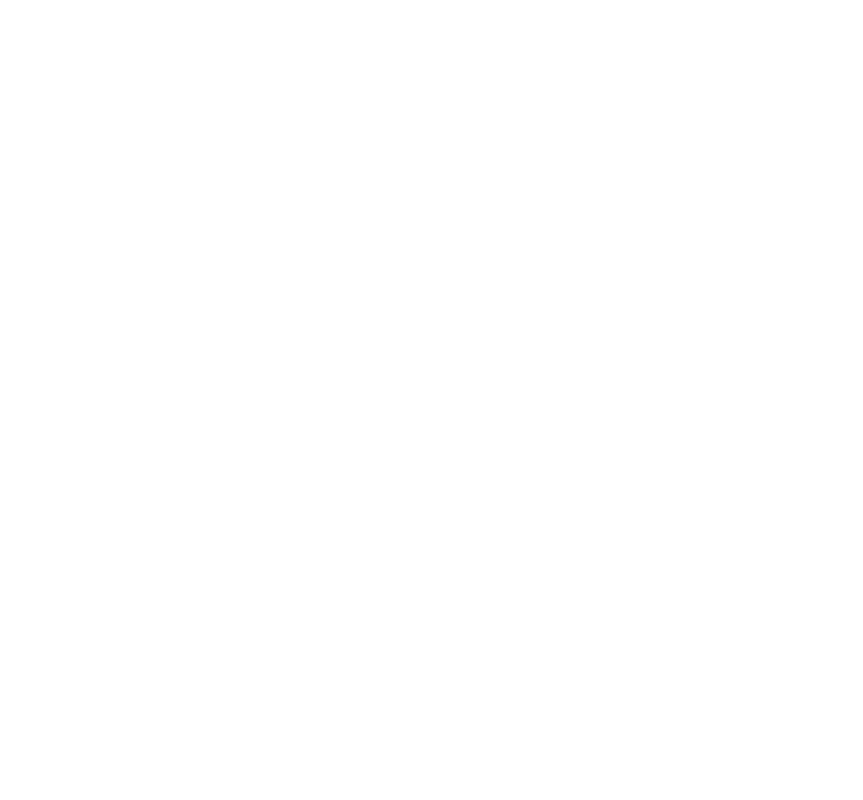
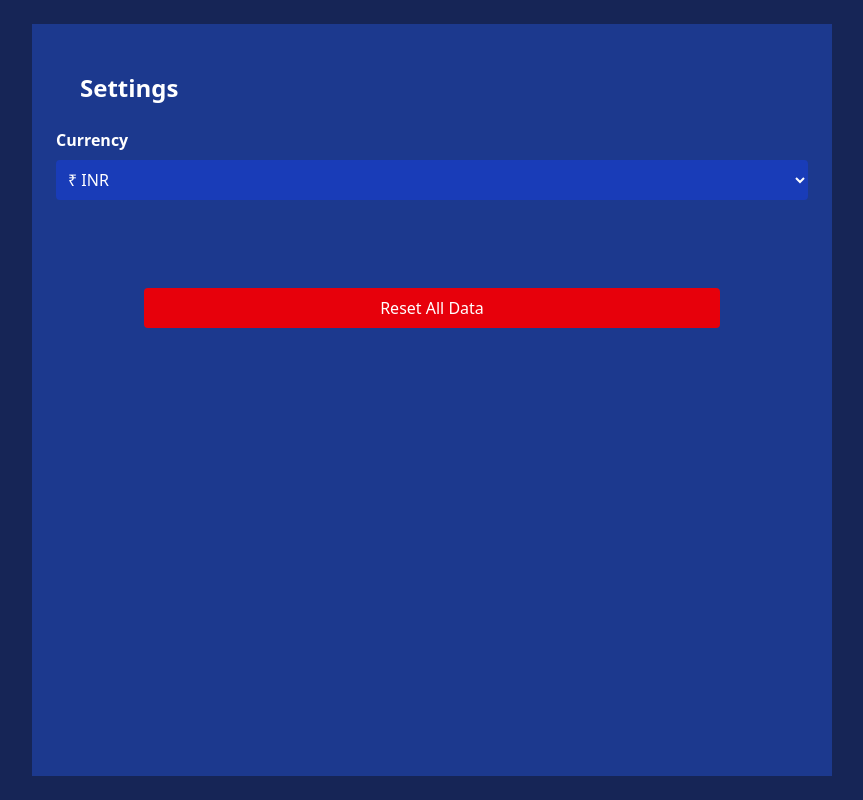
Before and after one commit to gluonicboom/FinanceTracker, a React (Vite) app in the folder client/: page /Settings in a window 1280 px wide. Before the commit this address had no page. Shown: the whole page, without its empty margins (208-1071 px from the left). Built offline with nearby package versions, Linux system fonts and the light colour scheme.

Commit message:
add settings to the dashboard that resets all the data

```diff
--- a/client/src/App.jsx
+++ b/client/src/App.jsx
@@ -6,8 +6,9 @@
 import SignUp from "./components/SignUp";
 import Dashboard from "./components/Dashboard/Dashboard";
 import AddTransactions from "./components/Dashboard/AddTransactions";
-import Transactions from "./components/Dashboard/transactions";
+import Transactions from "./components/Dashboard/Transactions";
 import Reports from "./components/Dashboard/reports";
+import Settings from "./components/Dashboard/Settings";
 
 export default function App() {
   return (
@@ -22,6 +23,7 @@
         <Route path="/AddTransactions" element = {<AddTransactions/>} />
         <Route path="/Transactions" element ={<Transactions/>} />
         <Route path ="/Reports" element = {<Reports/>}/>
+        <Route path="/Settings" element = {<Settings/>} />
       </Routes>
     </Router>
     </TransactionProvider>
--- /dev/null
+++ b/client/src/components/Dashboard/Settings.jsx
@@ -0,0 +1,44 @@
+import { useState } from "react";
+
+export default function Settings(){
+    const[currency, setCurrency] = useState("INR");
+
+
+    function handleReset(){
+        localStorage.clear();
+        window.location.reload();
+
+    }
+return(
+    <div className="p-6 bg-blue-950 min-h-screen text-white flex justify-center">
+
+        <div className="bg-blue-900 p-6 space gap-y-200 w-[800px]  ">
+        <h1 className="p-6 font-extrabold text-2xl">Settings</h1>
+            <div>
+          <label className="block mb-2 font-bold">Currency</label>
+          <select
+            value={currency}
+            onChange={(e) => setCurrency(e.target.value)}
+            className="w-full p-2 rounded bg-blue-800"
+          >
+            <option value="INR">₹ INR</option>
+            <option value="USD">$ USD</option>
+          </select>
+          </div>
+
+            <div className="p-22 ">
+          <button
+            onClick={handleReset}
+            className="w-full bg-red-600 py-2 rounded"
+          >
+            Reset All Data
+          </button>
+        </div>
+        </div>
+
+    </div>
+)
+
+
+
+}
```
